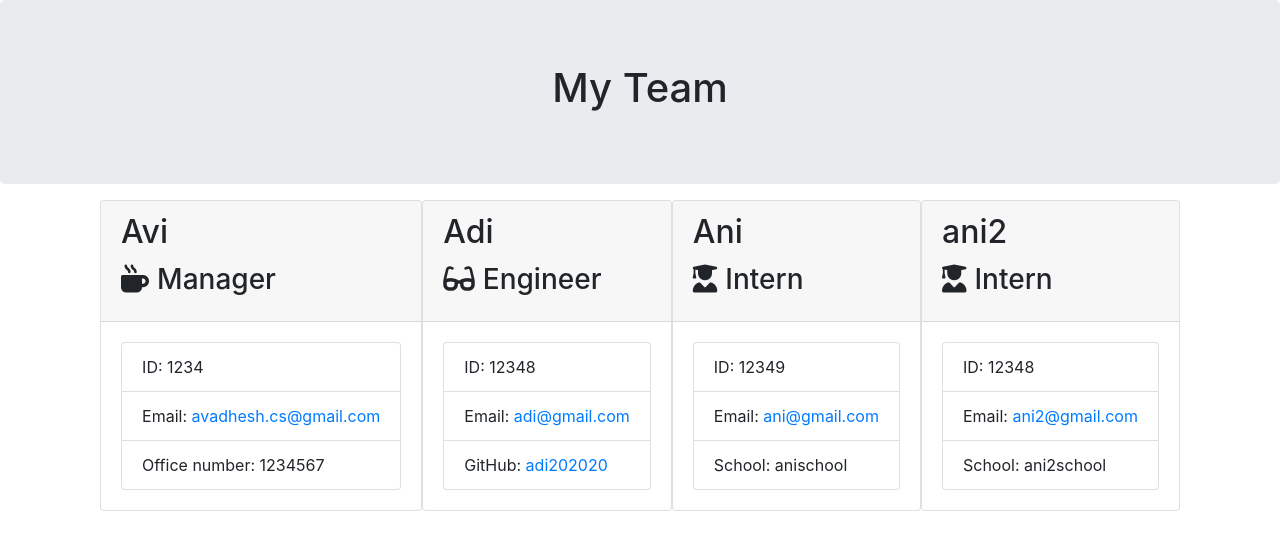
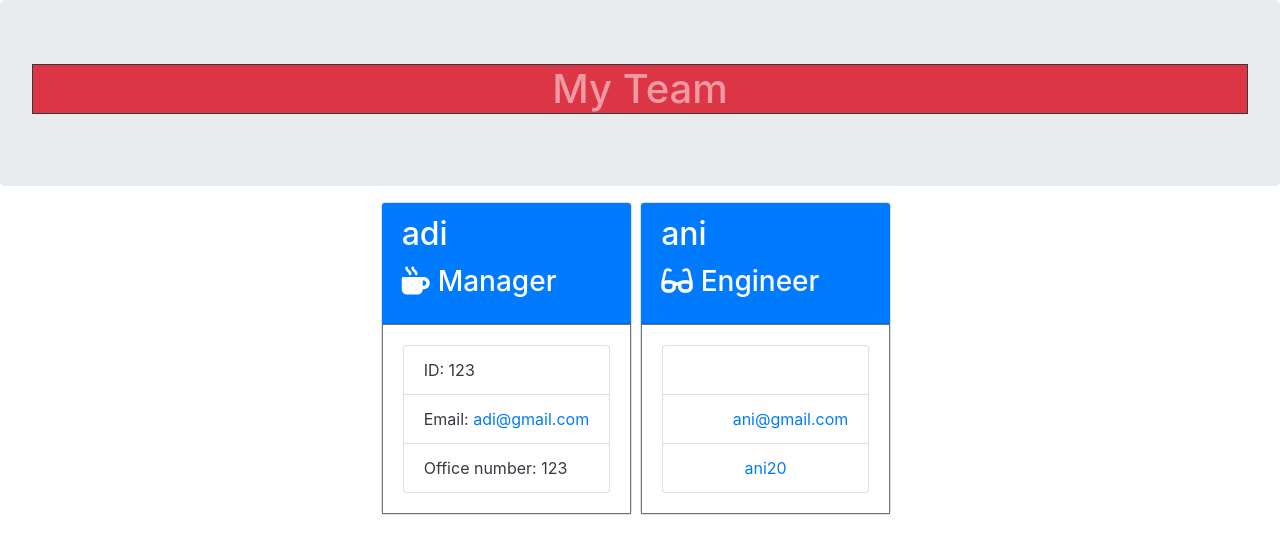
Before and after one commit to avi202020/team-profile-generator, a website: page index.html in a window 1280 px wide. Drawn offline with nearby package versions, Linux system fonts and the light colour scheme.

Commit message:
modified scripts and tests to correct data and format

```diff
--- a/index.html
+++ b/index.html
@@ -8,14 +8,13 @@
       <title>My Team</title>
       <link rel="stylesheet" href="https://stackpath.bootstrapcdn.com/bootstrap/4.3.1/css/bootstrap.min.css"
           integrity="sha384-ggOyR0iXCbMQv3Xipma34MD+dH/1fQ784/j6cY/iJTQUOhcWr7x9JvoRxT2MZw1T" crossorigin="anonymous">
-      <link rel="stylesheet" href="style.css">
       <script src="https://kit.fontawesome.com/c502137733.js"></script>
   </head>
   <body>
       <div class="container-fluid">
           <div class="row">
               <div class="col-12 jumbotron mb-3 team-heading">
-                  <h1 class="text-center">My Team</h1>
+                  <h1 class="text-center text-white-50 bg-danger border border-1 border-dark">My Team</h1>
               </div>
           </div>
       </div>
@@ -23,58 +22,30 @@
           <div class="row">
               <div class="team-area col-12 d-flex justify-content-center">
 
-          <div class="card employee-card">
-          <div class="card-header">
-              <h2 class="card-title">Avi</h2>
+          <div class="card employee-card mr-2 text-white">
+          <div class="card-header  bg-primary">
+              <h2 class="card-title">adi</h2>
               <h3 class="card-title"><i class="fas fa-mug-hot mr-2"></i>Manager</h3>
           </div>
-          <div class="card-body">
+          <div class="card-body border border-1 border-secondary text-dark">
               <ul class="list-group">
-                  <li class="list-group-item">ID: 1234</li>
-                  <li class="list-group-item">Email: <a href="mailto:avadhesh.cs@gmail.com">avadhesh.cs@gmail.com</a></li>
-                  <li class="list-group-item">Office number: 1234567</li>
+                  <li class="list-group-item">ID: 123</li>
+                  <li class="list-group-item">Email: <a href="mailto:adi@gmail.com">adi@gmail.com</a></li>
+                  <li class="list-group-item">Office number: 123</li>
               </ul>
           </div>
       </div>
 
-          <div class="card employee-card">
-      <div class="card-header">
-          <h2 class="card-title">Adi</h2>
+          <div class="card employee-card mr-2 text-white">
+      <div class="card-header bg-primary">
+          <h2 class="card-title">ani</h2>
           <h3 class="card-title"><i class="fas fa-glasses mr-2"></i>Engineer</h3>
       </div>
-      <div class="card-body">
+      <div class="card-body border border-1 border-secondary">
           <ul class="list-group">
-              <li class="list-group-item">ID: 12348</li>
-              <li class="list-group-item">Email: <a href="mailto:adi@gmail.com">adi@gmail.com</a></li>
-              <li class="list-group-item">GitHub: <a href="https://github.com/adi202020" target="_blank" rel="noopener noreferrer">adi202020</a></li>
-          </ul>
-      </div>
-  </div>
-
-          <div class="card employee-card">
-      <div class="card-header">
-          <h2 class="card-title">Ani</h2>
-          <h3 class="card-title"><i class="fas fa-user-graduate mr-2"></i>Intern</h3>
-      </div>
-      <div class="card-body">
-          <ul class="list-group">
-              <li class="list-group-item">ID: 12349</li>
+              <li class="list-group-item">ID: 126</li>
               <li class="list-group-item">Email: <a href="mailto:ani@gmail.com">ani@gmail.com</a></li>
-              <li class="list-group-item">School: anischool</li>
-          </ul>
-      </div>
-  </div>
-
-          <div class="card employee-card">
-      <div class="card-header">
-          <h2 class="card-title">ani2</h2>
-          <h3 class="card-title"><i class="fas fa-user-graduate mr-2"></i>Intern</h3>
-      </div>
-      <div class="card-body">
-          <ul class="list-group">
-              <li class="list-group-item">ID: 12348</li>
-              <li class="list-group-item">Email: <a href="mailto:ani2@gmail.com">ani2@gmail.com</a></li>
-              <li class="list-group-item">School: ani2school</li>
+              <li class="list-group-item">GitHub: <a href="https://github.com/ani20" target="_blank" rel="noopener noreferrer">ani20</a></li>
           </ul>
       </div>
   </div>
--- a/package.json
+++ b/package.json
@@ -7,7 +7,7 @@
     "lib": "lib"
   },
   "scripts": {
-    "test": "echo \"Error: no test specified\" && exit 1"
+    "test": "jest --verbose test"
   },
   "repository": {
     "type": "git",
@@ -22,5 +22,8 @@
   "homepage": "https://github.com/avi202020/team-profile-generator#readme",
   "dependencies": {
     "inquirer": "^8.2.4"
+  },
+  "devDependencies": {
+    "jest": "^29.4.3"
   }
 }
```
Also changed, not shown: __tests__/Employee.test.js (+7 -7 lines), __tests__/Engineer.test.js (+5 -5 lines), __tests__/Intern.test.js (+5 -5 lines), __tests__/Manager.test.js (+3 -3 lines), src/page-template.js (+8 -9 lines), 1 other file.
